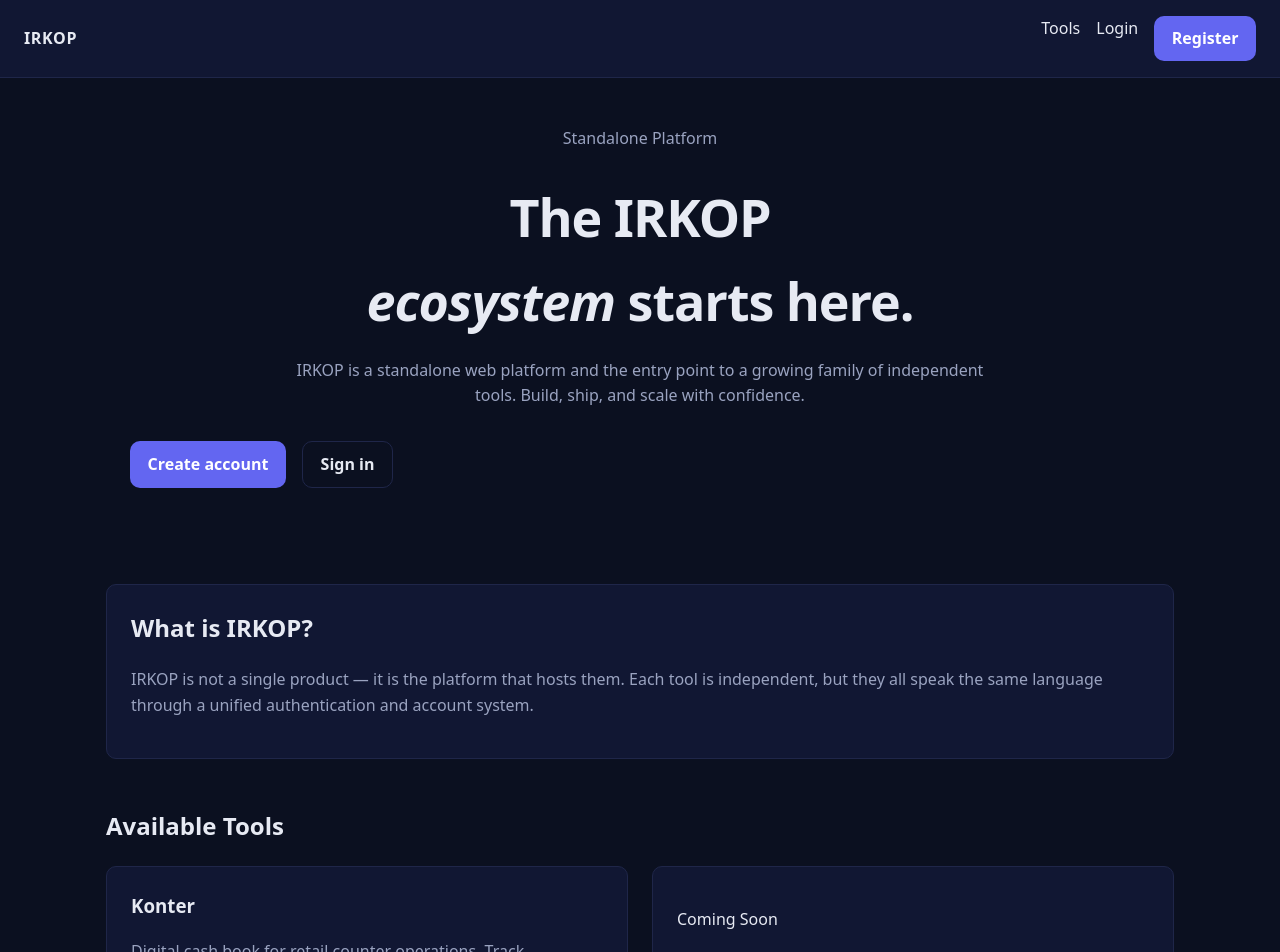
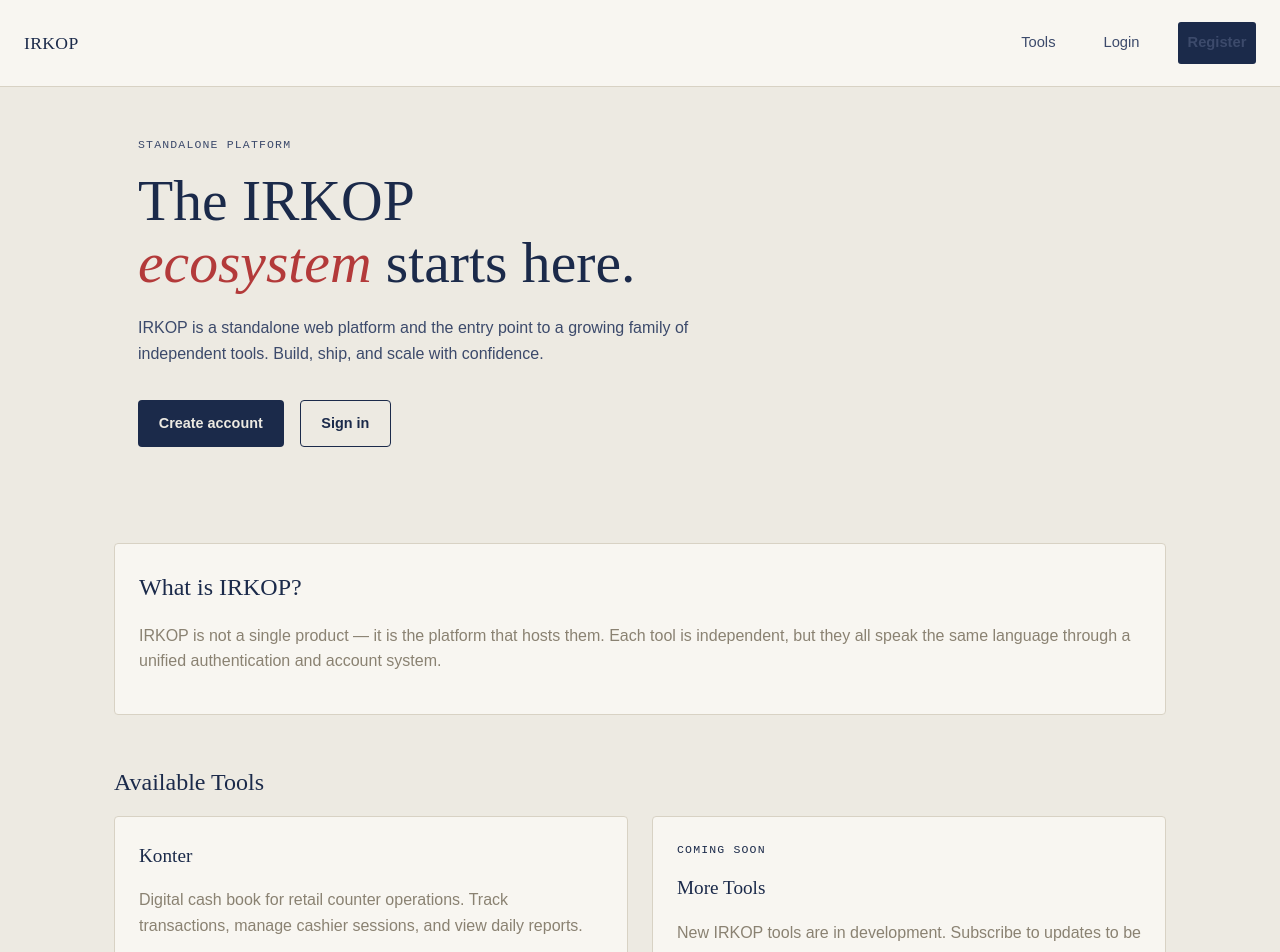
Before and after one commit to kopen1/irkop, a Next.js app: page / in a window 1280 px wide. Shown: the top 952 px of the page. Built offline with nearby package versions, Linux system fonts and the light colour scheme.

Commit message:
chore: update theme to vintage ledger style (inspired by konter-irkop-cell)

```diff
--- a/app/globals.css
+++ b/app/globals.css
@@ -1,38 +1,420 @@
-:root{
-  --bg:#0b1020; --bg-elev:#111733; --fg:#e7eaf3; --muted:#9aa3c0;
-  --accent:#6366f1; --accent-fg:#fff; --border:#1f2649;
-  --danger:#ef4444; --success:#10b981; --radius:10px;
-  --maxw:1100px;
+/* IRKOP Theme — Vintage Ledger Style (inspired by Konter Irkop Cell) */
+
+:root {
+  /* Color Palette */
+  --paper: #EDEAE2;
+  --card: #F8F6F1;
+  --ink: #1B2A4A;
+  --ink-soft: #3C4A6B;
+  --stamp: #B33A3A;
+  --ledger: #2F5D50;
+  --muted: #8A8272;
+  --line: #D8D2C4;
+
+  /* Typography */
+  --font-display: 'Fraunces', serif;
+  --font-body: 'IBM Plex Sans', sans-serif;
+  --font-mono: 'IBM Plex Mono', monospace;
+
+  /* Tokens */
+  --radius: 4px;
+  --maxw: 1100px;
 }
-*{box-sizing:border-box}
-html,body{padding:0;margin:0}
-body{font-family:system-ui,-apple-system,'Segoe UI',Roboto,sans-serif;background:var(--bg);color:var(--fg);line-height:1.6;min-height:100dvh}
-a{color:inherit;text-decoration:none}
-a:hover{text-decoration:underline}
-.container{max-width:var(--maxw);margin:0 auto;padding:0 1rem}
-.site-header{display:flex;align-items:center;justify-content:space-between;padding:1rem 1.5rem;border-bottom:1px solid var(--border);background:var(--bg-elev);position:sticky;top:0;z-index:50}
-.site-header .brand{font-weight:700;letter-spacing:.04em}
-.site-header nav{display:flex;gap:1rem;flex-wrap:wrap}
-.site-footer{margin-top:3rem;padding:2rem 1.5rem;border-top:1px solid var(--border);color:var(--muted);font-size:.875rem}
-.btn{display:inline-flex;align-items:center;gap:.5rem;background:var(--accent);color:var(--accent-fg);padding:.6rem 1.1rem;border-radius:var(--radius);border:none;cursor:pointer;font-weight:600}
-.btn:hover{filter:brightness(1.1)}
-.btn-secondary{background:transparent;color:var(--fg);border:1px solid var(--border)}
-.btn-danger{background:var(--danger)}
-.card{background:var(--bg-elev);border:1px solid var(--border);border-radius:var(--radius);padding:1.5rem}
-.input,.textarea,.select{width:100%;padding:.6rem .8rem;background:var(--bg);color:var(--fg);border:1px solid var(--border);border-radius:var(--radius);font-family:inherit;font-size:1rem}
-.input:focus,.textarea:focus,.select:focus{outline:2px solid var(--accent);outline-offset:1px}
-.hero{padding:3rem 1.5rem;text-align:center}
-.hero h1{font-size:clamp(2rem,5vw,3.25rem);margin:0 0 1rem;letter-spacing:-.02em}
-.hero p{color:var(--muted);max-width:720px;margin:0 auto 1.5rem}
-.grid{display:grid;gap:1.5rem;grid-template-columns:1fr}
-@media (min-width:720px){.grid-2{grid-template-columns:1fr 1fr}}
-@media (min-width:1024px){.grid-3{grid-template-columns:repeat(3,1fr)}}
-.muted{color:var(--muted)}
-.tag{display:inline-block;padding:2px 8px;border-radius:999px;background:var(--bg);border:1px solid var(--border);font-size:.75rem}
-.form-row{display:flex;flex-direction:column;gap:.5rem;margin-bottom:1rem}
-.form-row label{font-weight:600;font-size:.875rem}
-.form-error{color:var(--danger);font-size:.875rem}
-.skip-link{position:absolute;left:-9999px;top:0;background:var(--accent);color:var(--accent-fg);padding:.5rem 1rem}
-.skip-link:focus{left:0}
-table{width:100%;border-collapse:collapse}
-th,td{padding:.6rem .8rem;border-bottom:1px solid var(--border);text-align:left}
+
+* {
+  box-sizing: border-box;
+}
+
+html, body {
+  padding: 0;
+  margin: 0;
+}
+
+body {
+  font-family: var(--font-body);
+  background: var(--paper);
+  color: var(--ink);
+  line-height: 1.6;
+  min-height: 100dvh;
+  -webkit-font-smoothing: antialiased;
+}
+
+a {
+  color: var(--ink-soft);
+  text-decoration: none;
+  transition: color 0.15s ease;
+}
+
+a:hover {
+  color: var(--ink);
+  text-decoration: underline;
+}
+
+/* Header & Navigation */
+.site-header {
+  display: flex;
+  align-items: center;
+  justify-content: space-between;
+  padding: 1.4rem 1.5rem;
+  border-bottom: 1px solid var(--line);
+  background: var(--card);
+  position: sticky;
+  top: 0;
+  z-index: 50;
+}
+
+.site-header .brand {
+  font-family: var(--font-display);
+  font-weight: 500;
+  font-size: 1.1rem;
+  color: var(--ink);
+  letter-spacing: 0.02em;
+}
+
+.site-header nav {
+  display: flex;
+  gap: 1.8rem;
+  flex-wrap: wrap;
+  align-items: center;
+}
+
+.site-header nav a {
+  font-size: 0.92rem;
+  color: var(--ink-soft);
+  padding: 0.55rem 0.6rem;
+  border-radius: 3px;
+  transition: background 0.15s ease;
+}
+
+.site-header nav a:hover {
+  background: rgba(27, 42, 74, 0.08);
+  text-decoration: none;
+}
+
+/* Footer */
+.site-footer {
+  margin-top: 3rem;
+  padding: 2rem 1.5rem;
+  border-top: 1px solid var(--line);
+  color: var(--muted);
+  font-size: 0.875rem;
+  background: var(--card);
+  font-family: var(--font-mono);
+}
+
+/* Container */
+.container {
+  max-width: var(--maxw);
+  margin: 0 auto;
+  padding: 0 1.5rem;
+}
+
+/* Hero Section */
+.hero {
+  padding: 3rem 1.5rem;
+}
+
+.hero h1 {
+  font-family: var(--font-display);
+  font-weight: 500;
+  font-size: clamp(2.4rem, 5vw, 3.6rem);
+  line-height: 1.08;
+  margin: 0 0 1.3rem;
+  color: var(--ink);
+}
+
+.hero p {
+  color: var(--ink-soft);
+  max-width: 72ch;
+  margin: 0 0 1rem;
+  line-height: 1.65;
+}
+
+.hero p.muted {
+  color: var(--muted);
+}
+
+/* Typography Utilities */
+h2 {
+  font-family: var(--font-display);
+  font-weight: 500;
+  font-size: 1.5rem;
+  margin: 1.5rem 0 0.9rem;
+  color: var(--ink);
+}
+
+h3 {
+  font-family: var(--font-display);
+  font-weight: 500;
+  font-size: 1.2rem;
+  margin: 0.9rem 0 0.6rem;
+  color: var(--ink);
+}
+
+.muted {
+  color: var(--muted);
+}
+
+.eyebrow {
+  font-family: var(--font-mono);
+  font-size: 0.72rem;
+  letter-spacing: 0.1em;
+  text-transform: uppercase;
+  color: var(--ink);
+  margin: 0 0 0.9rem;
+}
+
+.eyebrow-muted {
+  color: var(--muted);
+}
+
+/* Cards */
+.card {
+  background: var(--card);
+  border: 1px solid var(--line);
+  border-radius: var(--radius);
+  padding: 1.5rem;
+  transition: box-shadow 0.15s ease;
+}
+
+.card:hover {
+  box-shadow: 0 4px 12px rgba(27, 42, 74, 0.08);
+}
+
+.card h3 {
+  margin-top: 0;
+}
+
+/* Grid System */
+.grid {
+  display: grid;
+  gap: 1.5rem;
+  grid-template-columns: 1fr;
+}
+
+@media (min-width: 720px) {
+  .grid-2 {
+    grid-template-columns: 1fr 1fr;
+  }
+}
+
+@media (min-width: 1024px) {
+  .grid-3 {
+    grid-template-columns: repeat(3, 1fr);
+  }
+}
+
+/* Buttons */
+.btn {
+  display: inline-flex;
+  align-items: center;
+  gap: 0.5rem;
+  background: var(--ink);
+  color: var(--paper);
+  padding: 0.7rem 1.3rem;
+  border-radius: var(--radius);
+  border: none;
+  cursor: pointer;
+  font-family: var(--font-body);
+  font-weight: 600;
+  font-size: 0.9rem;
+  transition: background 0.15s ease, transform 0.15s ease;
+  text-decoration: none;
+}
+
+.btn:hover {
+  background: var(--ledger);
+  transform: translateY(-1px);
+  text-decoration: none;
+}
+
+.btn-secondary {
+  background: transparent;
+  color: var(--ink);
+  border: 1px solid var(--ink);
+}
+
+.btn-secondary:hover {
+  background: var(--ink);
+  color: var(--paper);
+  transform: translateY(-1px);
+}
+
+.btn-danger {
+  background: var(--stamp);
+}
+
+.btn-danger:hover {
+  background: #a32d2d;
+}
+
+/* Form Elements */
+.input,
+.textarea,
+.select {
+  width: 100%;
+  padding: 0.6rem 0.8rem;
+  background: #fff;
+  color: var(--ink);
+  border: 1px solid var(--line);
+  border-radius: var(--radius);
+  font-family: var(--font-body);
+  font-size: 1rem;
+  transition: border-color 0.15s ease;
+}
+
+.input:focus,
+.textarea:focus,
+.select:focus {
+  outline: 2px solid var(--stamp);
+  outline-offset: 1px;
+  border-color: var(--stamp);
+}
+
+.form-row {
+  display: flex;
+  flex-direction: column;
+  gap: 0.5rem;
+  margin-bottom: 1rem;
+}
+
+.form-row label {
+  font-weight: 600;
+  font-size: 0.82rem;
+  color: var(--ink-soft);
+}
+
+.form-error {
+  color: var(--stamp);
+  font-size: 0.875rem;
+  margin-top: 0.25rem;
+}
+
+/* Tables */
+table {
+  width: 100%;
+  border-collapse: collapse;
+  background: var(--card);
+  border: 1px solid var(--line);
+  border-radius: var(--radius);
+  overflow: hidden;
+}
+
+th {
+  font-family: var(--font-mono);
+  font-size: 0.72rem;
+  text-transform: uppercase;
+  letter-spacing: 0.06em;
+  color: var(--muted);
+  padding: 0.65rem 0.9rem;
+  text-align: left;
+}
+
+td {
+  padding: 0.65rem 0.9rem;
+  border-bottom: 1px solid var(--line);
+}
+
+tr:last-child td {
+  border-bottom: none;
+}
+
+th.num,
+td.num {
+  text-align: right;
+  font-family: var(--font-mono);
+}
+
+/* Badges */
+.badge {
+  display: inline-block;
+  font-family: var(--font-mono);
+  font-size: 0.72rem;
+  padding: 0.25rem 0.6rem;
+  border-radius: 2px;
+  font-weight: 500;
+}
+
+.badge-lunas {
+  background: rgba(47, 93, 80, 0.12);
+  color: var(--ledger);
+}
+
+.badge-bon {
+  background: rgba(179, 58, 58, 0.12);
+  color: var(--stamp);
+}
+
+.badge-pending {
+  background: rgba(138, 130, 114, 0.15);
+  color: var(--muted);
+}
+
+/* Tags */
+.tag {
+  display: inline-block;
+  padding: 0.25rem 0.6rem;
+  border-radius: 999px;
+  background: var(--paper);
+  border: 1px solid var(--line);
+  font-size: 0.75rem;
+  color: var(--muted);
+  font-family: var(--font-mono);
+}
+
+/* Skip Link (Accessibility) */
+.skip-link {
+  position: absolute;
+  left: -9999px;
+  top: 0;
+  background: var(--ink);
+  color: var(--paper);
+  padding: 0.5rem 1rem;
+  z-index: 100;
+}
+
+.skip-link:focus {
+  left: 0;
+}
+
+/* Responsive */
+@media (max-width: 780px) {
+  .site-header {
+    flex-direction: column;
+    align-items: flex-start;
+    gap: 1rem;
+  }
+
+  .site-header nav {
+    width: 100%;
+    flex-wrap: wrap;
+  }
+
+  .hero {
+    padding: 2rem 1.5rem;
+  }
+
+  .hero h1 {
+    font-size: clamp(2rem, 5vw, 2.8rem);
+  }
+}
+
+/* Reduced Motion */
+@media (prefers-reduced-motion: reduce) {
+  * {
+    animation-duration: 0.01ms !important;
+    animation-iteration-count: 1 !important;
+    transition-duration: 0.01ms !important;
+  }
+
+  .btn:hover {
+    transform: none;
+  }
+}
+
+/* Focus Visibility */
+button:focus-visible,
+a:focus-visible {
+  outline: 2px solid var(--stamp);
+  outline-offset: 2px;
+}
```
